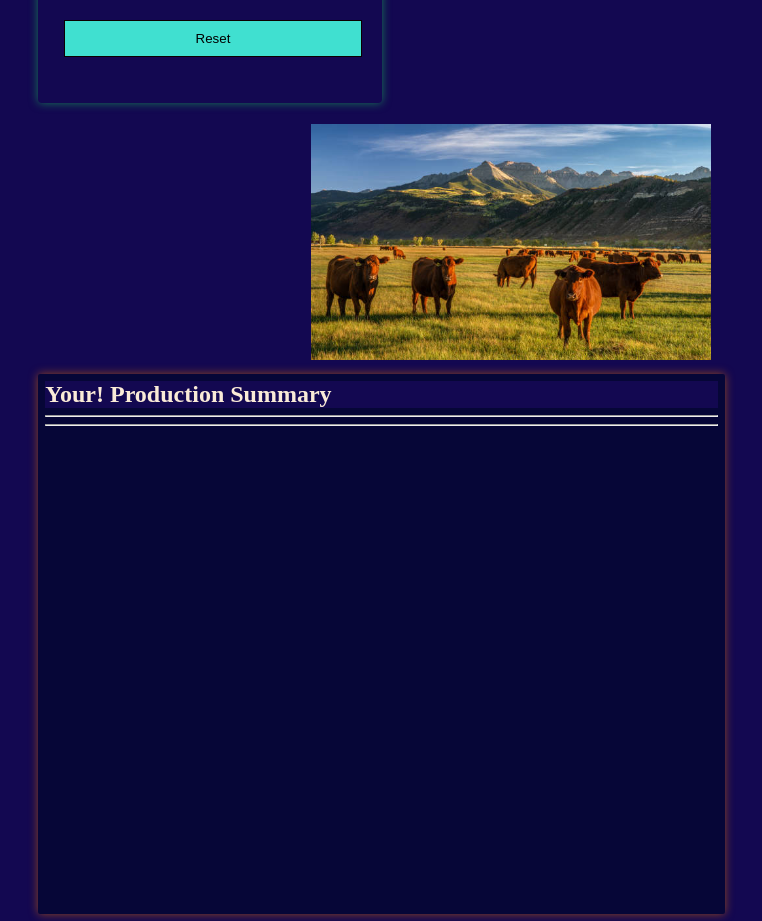
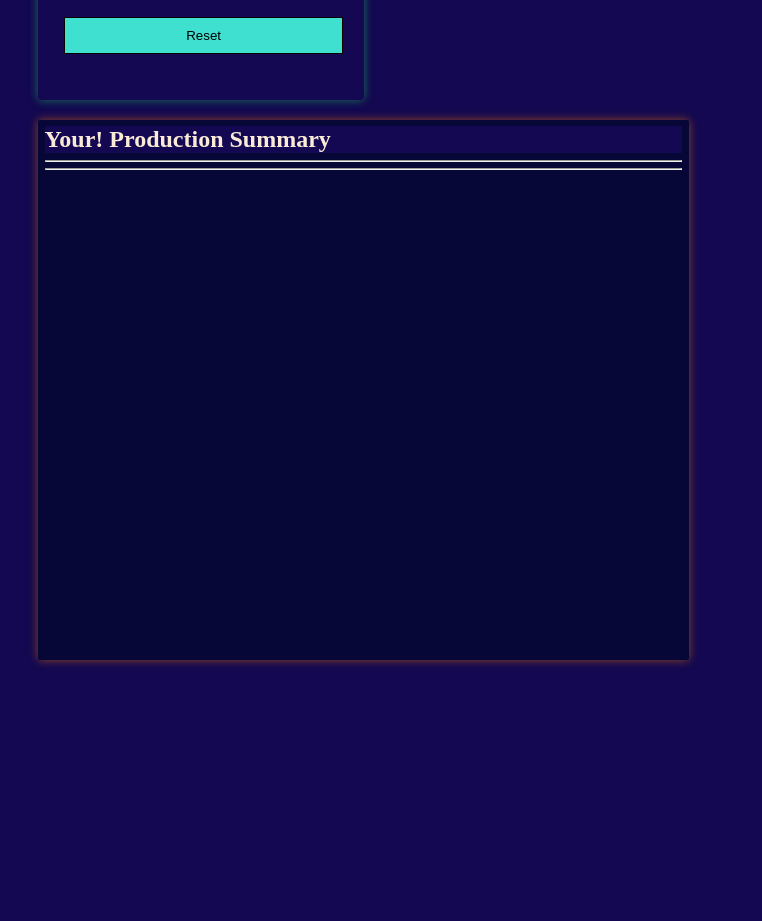
Before and after one commit to RachaelMuriithi/Week-3-Assignment-Project, a plain HTML site: page index.html in a window 1280 px wide. Shown: the part 872-1793 px from the top of the page, without its empty margins (6-768 px from the left). After the commit the page ends 1580 px from the top, so only its background shows below. Drawn offline with Linux system fonts and the light colour scheme.

Commit message:
edit div fata

```diff
--- a/index.html
+++ b/index.html
@@ -51,14 +51,14 @@
 
                         </form>
                     </div>
-                    <img  id = image src="Assets/images/ranch.jpg" alt="My ranch">
                     <div class="output">
                         <h2 id="displayT">Your! Production Summary</h2>
                         <hr>
                         <hr>
                         <p id="outputD"></p>
+                    </div>
 
-                    </div>
+
                 </div>
 
          <script src="index.js"></script>
```
